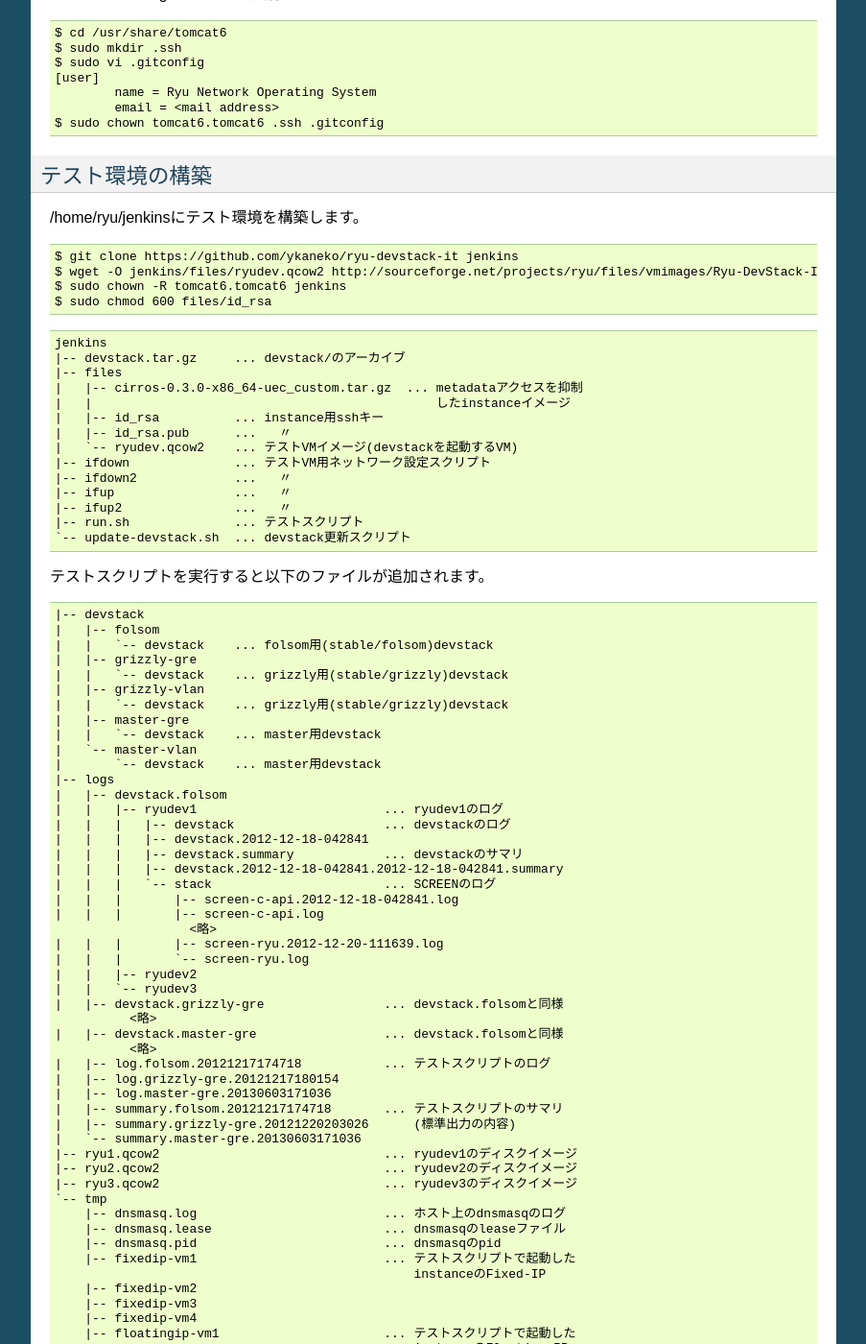
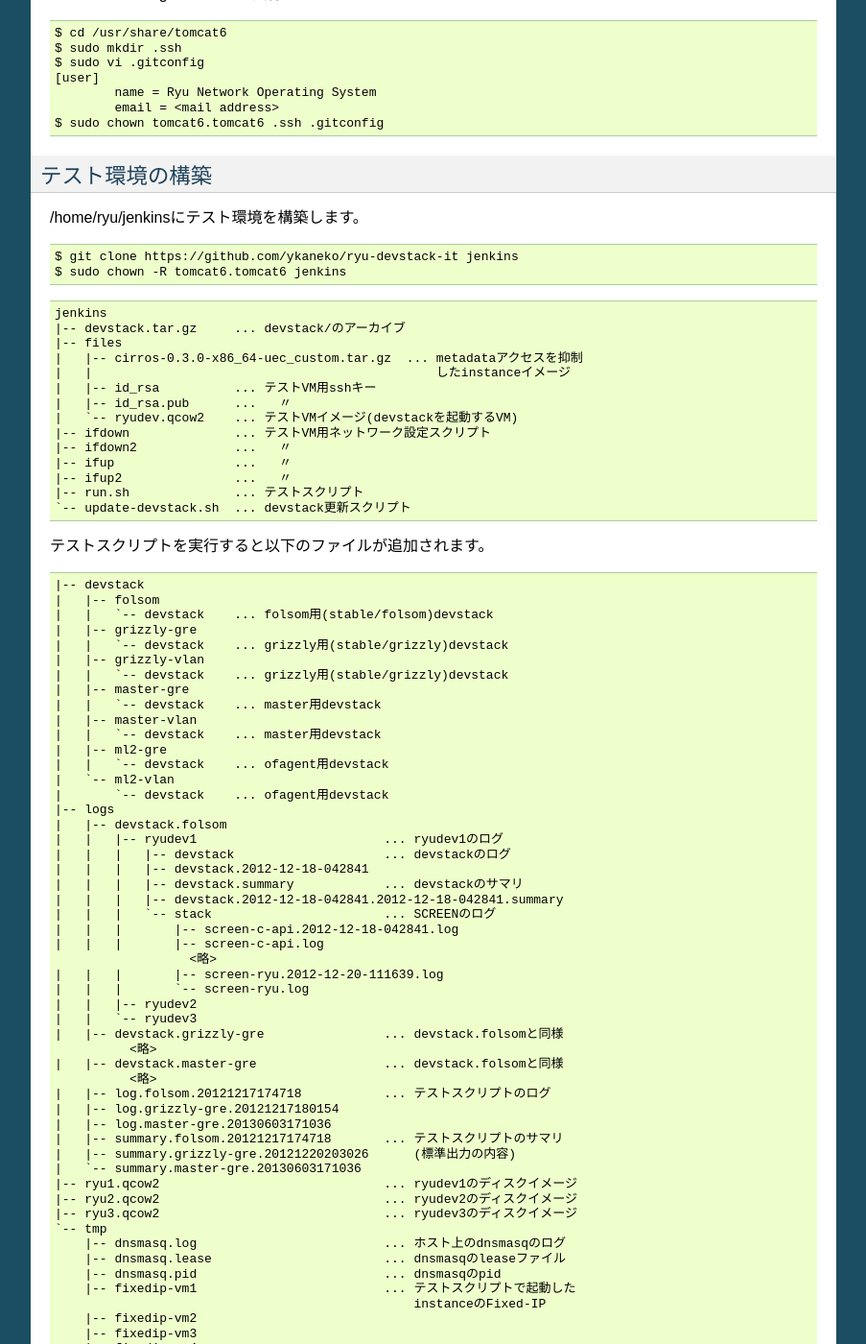
Before and after one commit to ykaneko/ryu-devstack-it, a Sphinx documentation site: the page built from doc/source/setup.rst, in a window 1280 px wide and 1400 px high, scrolled down 630 px. Shown: the whole window at 96% size, without its empty margins (198-1101 px from the left). Built offline with Sphinx 7.4.7, drawn with Linux system fonts in a browser that asks for light colours; some of the changed text lies outside the part shown.

Commit message:
ryu ml2 driver was renamed ofagent
This is temporary support because ofagent has not been yet
merged. This refers to git repository for development that
the permanent use is not guaranteed.

```diff
--- a/doc/source/setup.rst
+++ b/doc/source/setup.rst
@@ -58,9 +58,7 @@
 ::
 
     $ git clone https://github.com/ykaneko/ryu-devstack-it jenkins
-    $ wget -O jenkins/files/ryudev.qcow2 http://sourceforge.net/projects/ryu/files/vmimages/Ryu-DevStack-IT/ryudev.qcow2/download
     $ sudo chown -R tomcat6.tomcat6 jenkins
-    $ sudo chmod 600 files/id_rsa
 
 ::
 
@@ -69,7 +67,7 @@
     |-- files
     |   |-- cirros-0.3.0-x86_64-uec_custom.tar.gz  ... metadataアクセスを抑制
     |   |                                              したinstanceイメージ
-    |   |-- id_rsa          ... instance用sshキー
+    |   |-- id_rsa          ... テストVM用sshキー
     |   |-- id_rsa.pub      ...   〃
     |   `-- ryudev.qcow2    ... テストVMイメージ(devstackを起動するVM)
     |-- ifdown              ... テストVM用ネットワーク設定スクリプト
@@ -92,8 +90,12 @@
     |   |   `-- devstack    ... grizzly用(stable/grizzly)devstack
     |   |-- master-gre
     |   |   `-- devstack    ... master用devstack
-    |   `-- master-vlan
-    |       `-- devstack    ... master用devstack
+    |   |-- master-vlan
+    |   |   `-- devstack    ... master用devstack
+    |   |-- ml2-gre
+    |   |   `-- devstack    ... ofagent用devstack
+    |   `-- ml2-vlan
+    |       `-- devstack    ... ofagent用devstack
     |-- logs
     |   |-- devstack.folsom
     |   |   |-- ryudev1                         ... ryudev1のログ
@@ -252,8 +254,8 @@
 
 ジョブを作ったら、手動で実行(ビルド実行)します。
 
-master-vlanおよびgrizzly-gre、grizzly-vlanも同様にして作ります。
-ビルド・トリガのURLとビルドのシェルスクリプトが若干違うだけです。
+master-vlanおよびml2-gre、ml2-vlan、grizzly-gre、grizzly-vlanも同様にして
+作ります。ビルド・トリガのURLとビルドのシェルスクリプトが若干違うだけです。
 
   - master-vlan
 
@@ -264,6 +266,26 @@
             set -e
             ./update-devstack.sh master-vlan
             ./run.sh master-vlan
+
+  - ml2-gre
+
+    - ビルド
+        - シェルスクリプト::
+
+            #!/bin/bash
+            set -e
+            ./update-devstack.sh ml2-gre
+            ./run.sh ml2-gre
+
+  - ml2-vlan
+
+    - ビルド
+        - シェルスクリプト::
+
+            #!/bin/bash
+            set -e
+            ./update-devstack.sh ml2-vlan
+            ./run.sh ml2-vlan
 
   - grizzly-gre
 
```
Also changed, not shown: 2 other files.
